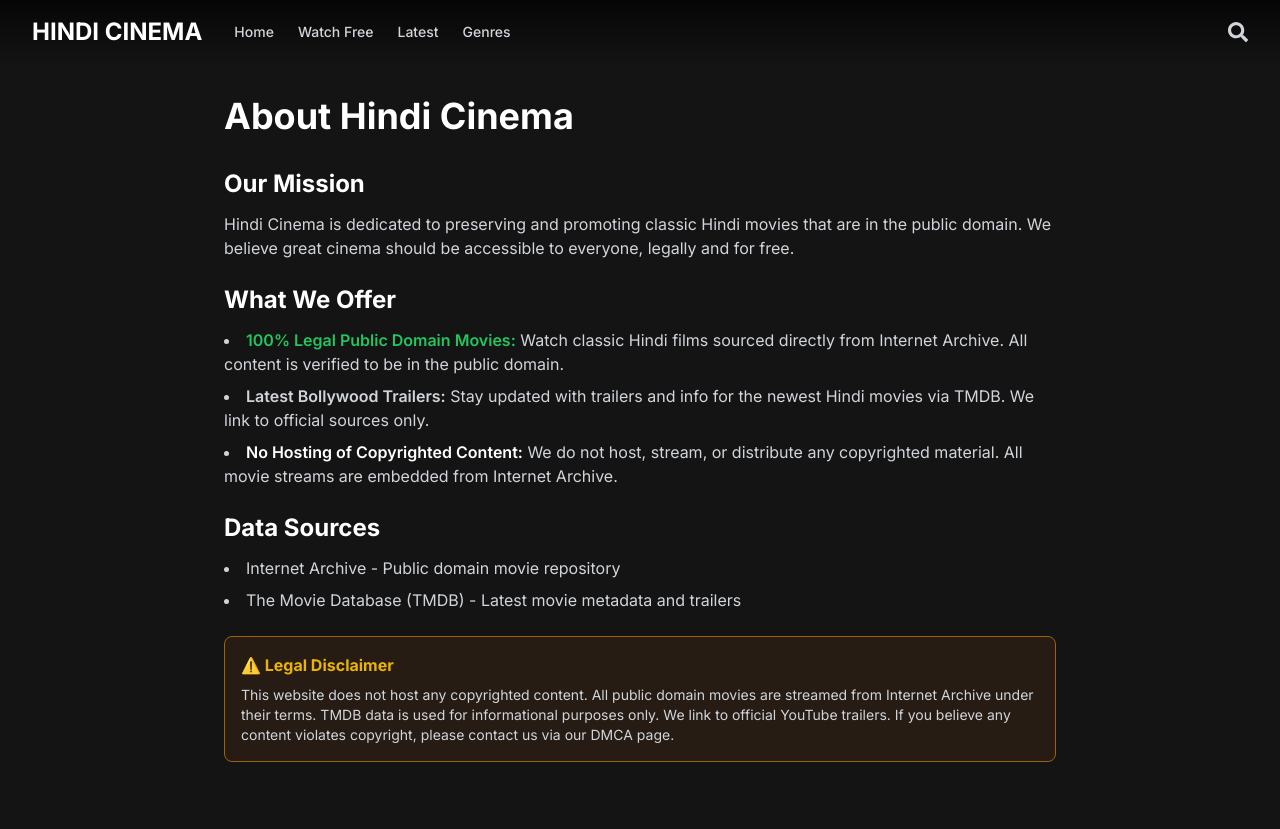
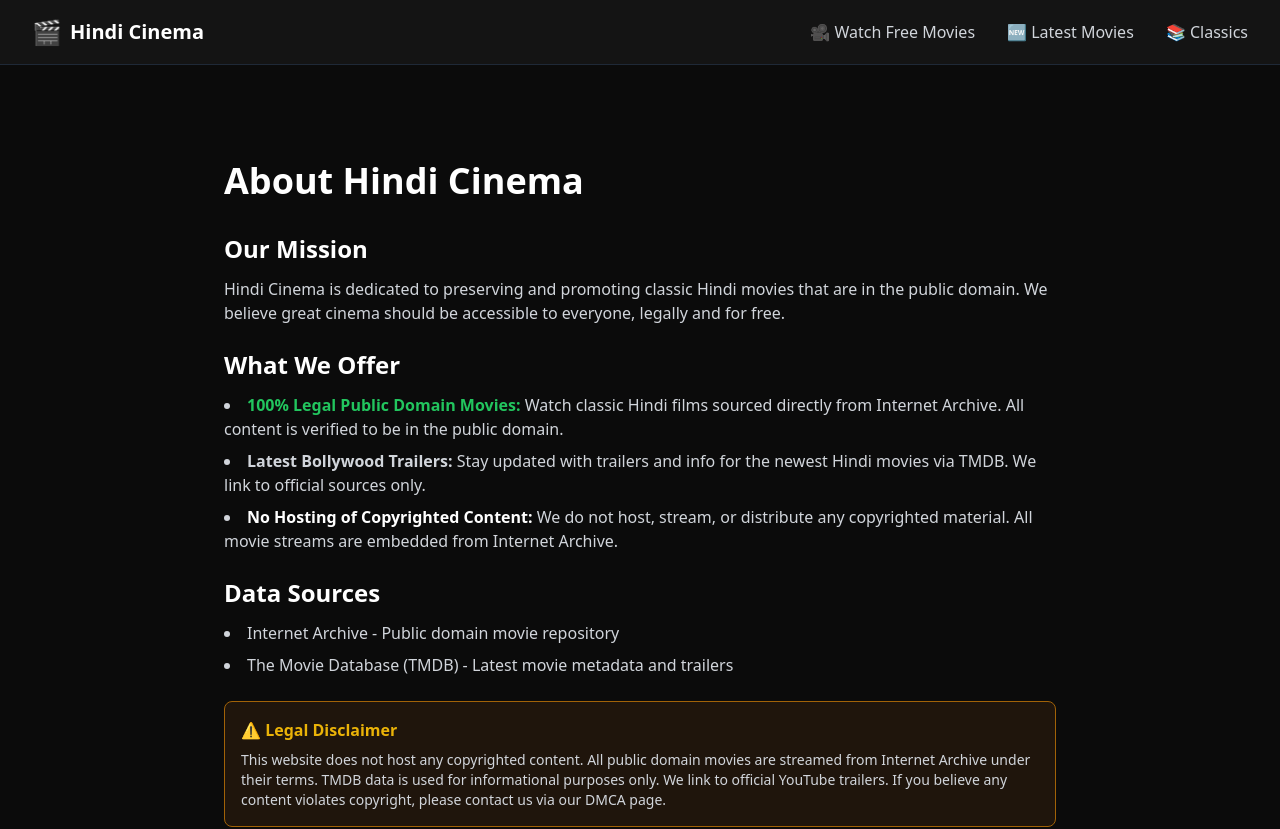
Before and after one commit to aashumalik784/Hindi_Cinema, a Next.js app: page /about in a window 1280 px wide. Shown: the top 829 px of the page. Built offline with nearby package versions, Linux system fonts and the light colour scheme.

Commit message:
layout.js
Updated metadata for title, description, and keywords. Replaced Header component with Navbar.

```diff
--- a/src/app/layout.js
+++ b/src/app/layout.js
@@ -1,26 +1,21 @@
-import { Inter } from 'next/font/google'
-import './globals.css'
-import Header from '@/components/Header'
-import Footer from '@/components/Footer'
-
-const inter = Inter({ subsets: ['latin'] })
+import './globals.css';
+import Navbar from '../components/Navbar';
+import Footer from '../components/Footer';
 
 export const metadata = {
-  title: 'Hindi Cinema - Watch Free Public Domain Movies & Latest Trailers',
-  description: 'Stream classic Hindi public domain movies for free. Watch trailers of latest Bollywood movies. 100% Legal content from Internet Archive.',
-  keywords: 'hindi movies, bollywood, free movies, public domain, watch online, hindi cinema',
-}
+  title: 'Hindi Cinema - Free Public Domain Bollywood Movies',
+  description: 'Watch free public domain Hindi classic movies and discover latest Bollywood releases. 100% legal streaming!',
+  keywords: 'hindi movies, bollywood, public domain, free movies, classic cinema',
+};
 
 export default function RootLayout({ children }) {
   return (
     <html lang="en">
-      <body className={`${inter.className} bg-netflix-black text-white min-h-screen`}>
-        <Header />
-        <main className="min-h-screen">
-          {children}
-        </main>
+      <body className="bg-darker text-white min-h-screen">
+        <Navbar />
+        <main>{children}</main>
         <Footer />
       </body>
     </html>
-  )
+  );
 }
```
